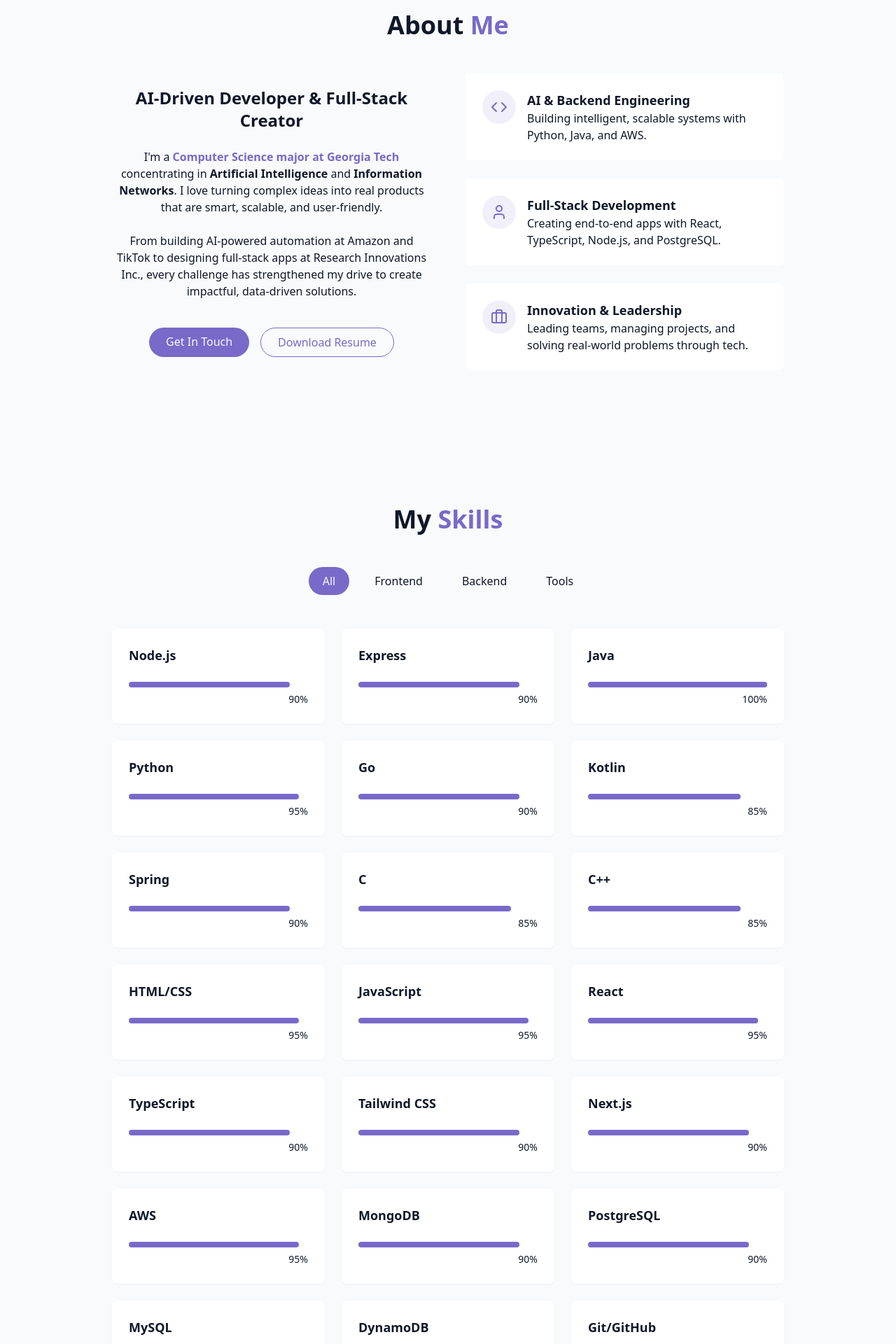
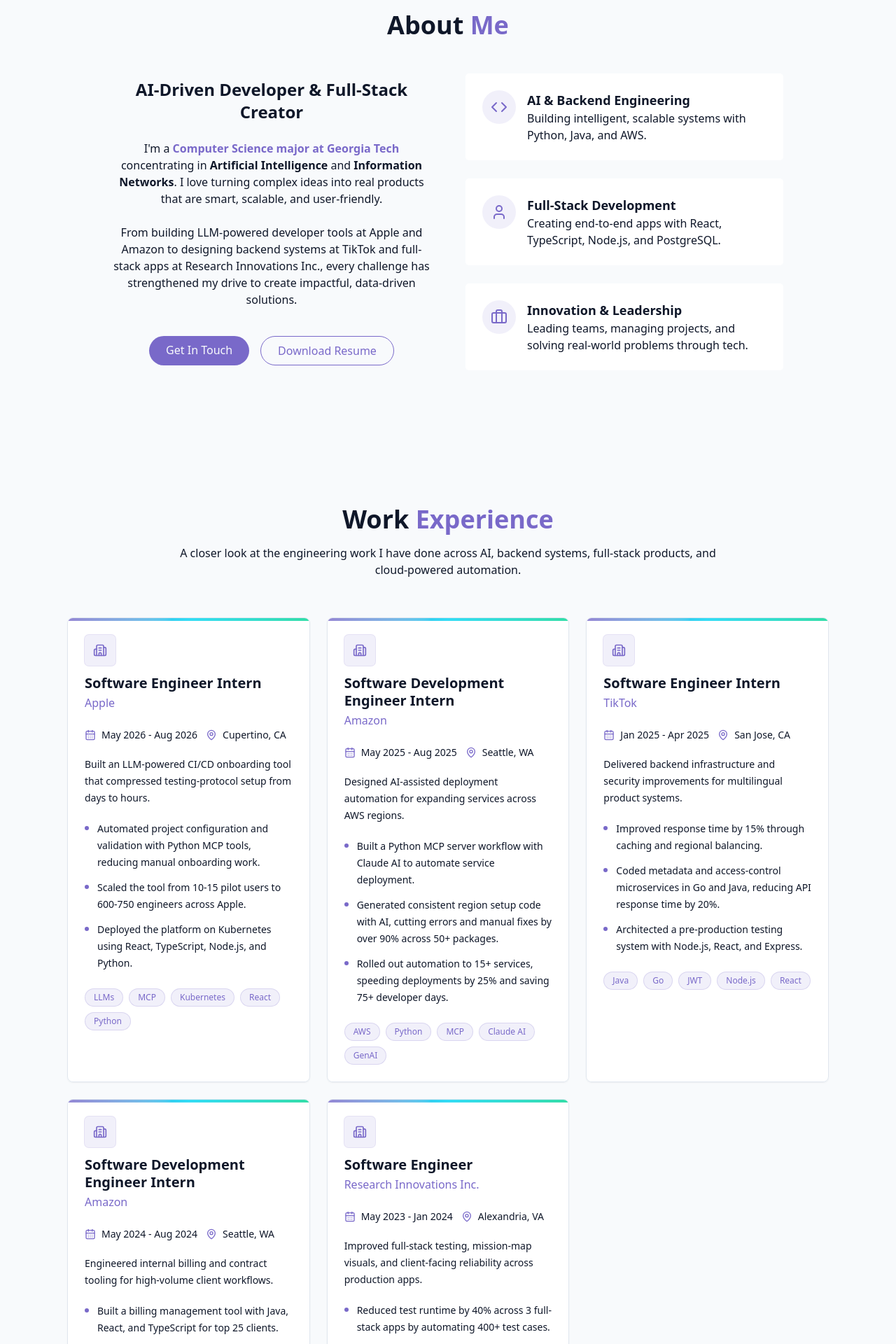
Before and after one commit to Aki1781/portfolio-website, a React (Vite) app: page / in a window 1280 px wide. Shown: the part 880-2800 px from the top of the page at 70% size. Built offline with nearby package versions, Linux system fonts and the light colour scheme.

Commit message:
Added new experiences and projects

```diff
--- a/src/components/AboutSection.jsx
+++ b/src/components/AboutSection.jsx
@@ -22,8 +22,8 @@ export const AboutSection = () => {
             </p>
 
             <p className="text-muted-foreground">
-              From building AI-powered automation at Amazon and TikTok to designing full-stack apps at
-              Research Innovations Inc., every challenge has strengthened my drive to create
+              From building LLM-powered developer tools at Apple and Amazon to designing backend systems at
+              TikTok and full-stack apps at Research Innovations Inc., every challenge has strengthened my drive to create
               impactful, data-driven solutions.
             </p>
 
--- /dev/null
+++ b/src/components/ExperienceSection.jsx
@@ -0,0 +1,154 @@
+import { Building2, CalendarDays, MapPin } from "lucide-react";
+
+const experiences = [
+  {
+    company: "Apple",
+    role: "Software Engineer Intern",
+    period: "May 2026 - Aug 2026",
+    location: "Cupertino, CA",
+    summary:
+      "Built an LLM-powered CI/CD onboarding tool that compressed testing-protocol setup from days to hours.",
+    highlights: [
+      "Automated project configuration and validation with Python MCP tools, reducing manual onboarding work.",
+      "Scaled the tool from 10-15 pilot users to 600-750 engineers across Apple.",
+      "Deployed the platform on Kubernetes using React, TypeScript, Node.js, and Python.",
+    ],
+    tools: ["LLMs", "MCP", "Kubernetes", "React", "Python"],
+  },
+  {
+    company: "Amazon",
+    role: "Software Development Engineer Intern",
+    period: "May 2025 - Aug 2025",
+    location: "Seattle, WA",
+    summary:
+      "Designed AI-assisted deployment automation for expanding services across AWS regions.",
+    highlights: [
+      "Built a Python MCP server workflow with Claude AI to automate service deployment.",
+      "Generated consistent region setup code with AI, cutting errors and manual fixes by over 90% across 50+ packages.",
+      "Rolled out automation to 15+ services, speeding deployments by 25% and saving 75+ developer days.",
+    ],
+    tools: ["AWS", "Python", "MCP", "Claude AI", "GenAI"],
+  },
+  {
+    company: "TikTok",
+    role: "Software Engineer Intern",
+    period: "Jan 2025 - Apr 2025",
+    location: "San Jose, CA",
+    summary:
+      "Delivered backend infrastructure and security improvements for multilingual product systems.",
+    highlights: [
+      "Improved response time by 15% through caching and regional balancing.",
+      "Coded metadata and access-control microservices in Go and Java, reducing API response time by 20%.",
+      "Architected a pre-production testing system with Node.js, React, and Express.",
+    ],
+    tools: ["Java", "Go", "JWT", "Node.js", "React"],
+  },
+  {
+    company: "Amazon",
+    role: "Software Development Engineer Intern",
+    period: "May 2024 - Aug 2024",
+    location: "Seattle, WA",
+    summary:
+      "Engineered internal billing and contract tooling for high-volume client workflows.",
+    highlights: [
+      "Built a billing management tool with Java, React, and TypeScript for top 25 clients.",
+      "Integrated AWS-backed services for real-time contract sync, reducing latency from days to milliseconds.",
+      "Streamlined backend workflows with Java, Docker, and DynamoDB, cutting testing time by 60%.",
+    ],
+    tools: ["Java", "React", "TypeScript", "AWS", "DynamoDB"],
+  },
+  {
+    company: "Research Innovations Inc.",
+    role: "Software Engineer",
+    period: "May 2023 - Jan 2024",
+    location: "Alexandria, VA",
+    summary:
+      "Improved full-stack testing, mission-map visuals, and client-facing reliability across production apps.",
+    highlights: [
+      "Reduced test runtime by 40% across 3 full-stack apps by automating 400+ test cases.",
+      "Expanded mission map visuals by 15% with richer status data and large-scale testing.",
+      "Managed 500+ test cases while improving client satisfaction and reducing manual testing.",
+    ],
+    tools: ["Cypress", "Java", "Python", "Testing"],
+  },
+];
+
+const ExperienceSection = () => {
+  return (
+    <section id="experience" className="py-24 px-4 relative">
+      <div className="container mx-auto max-w-6xl">
+        <div className="max-w-3xl mx-auto text-center mb-14">
+          <h2 className="text-3xl md:text-4xl font-bold mb-4">
+            Work <span className="text-primary">Experience</span>
+          </h2>
+          <p className="text-muted-foreground">
+            A closer look at the engineering work I have done across AI, backend
+            systems, full-stack products, and cloud-powered automation.
+          </p>
+        </div>
+
+        <div className="grid grid-cols-1 md:grid-cols-2 xl:grid-cols-3 gap-6">
+          {experiences.map((experience) => (
+            <article
+              key={`${experience.company}-${experience.role}-${experience.period}`}
+              className="group relative overflow-hidden rounded-lg border border-border bg-card/90 p-6 text-left shadow-xs card-hover"
+            >
+              <div className="absolute inset-x-0 top-0 h-1 bg-linear-to-r from-primary via-cyan-400 to-emerald-400 opacity-80" />
+
+              <div className="mb-6 flex items-start justify-between gap-4">
+                <div className="min-w-0">
+                  <div className="mb-3 inline-flex h-11 w-11 items-center justify-center rounded-md bg-primary/10 text-primary ring-1 ring-primary/20">
+                    <Building2 className="h-5 w-5" aria-hidden="true" />
+                  </div>
+                  <h3 className="text-xl font-semibold leading-tight">
+                    {experience.role}
+                  </h3>
+                  <p className="mt-1 text-base font-medium text-primary">
+                    {experience.company}
+                  </p>
+                </div>
+              </div>
+
+              <div className="mb-5 flex flex-wrap gap-3 text-sm text-muted-foreground">
+                <span className="inline-flex items-center gap-2">
+                  <CalendarDays className="h-4 w-4 text-primary" aria-hidden="true" />
+                  {experience.period}
+                </span>
+                <span className="inline-flex items-center gap-2">
+                  <MapPin className="h-4 w-4 text-primary" aria-hidden="true" />
+                  {experience.location}
+                </span>
+              </div>
+
+              <p className="mb-5 text-sm leading-6 text-muted-foreground">
+                {experience.summary}
+              </p>
+
+              <ul className="space-y-3">
+                {experience.highlights.map((highlight) => (
+                  <li key={highlight} className="flex gap-3 text-sm leading-6">
+                    <span className="mt-2 h-1.5 w-1.5 shrink-0 rounded-full bg-primary" />
+                    <span>{highlight}</span>
+                  </li>
+                ))}
+              </ul>
+
+              <div className="mt-6 flex flex-wrap gap-2">
+                {experience.tools.map((tool) => (
+                  <span
+                    key={tool}
+                    className="rounded-full border border-primary/20 bg-primary/10 px-3 py-1 text-xs font-medium text-primary"
+                  >
+                    {tool}
+                  </span>
+                ))}
+              </div>
+            </article>
+          ))}
+        </div>
+      </div>
+    </section>
+  );
+};
+
+export default ExperienceSection;
--- a/src/components/NavBar.jsx
+++ b/src/components/NavBar.jsx
@@ -6,7 +6,8 @@ import ThemeToggle from './ThemeToggle';
 const navItems = [
     { name: 'Home', href: "#hero"},
     { name: 'About', href: "#about"},
-    { name: 'Skils', href: "#skills"},
+    { name: 'Skills', href: "#skills"},
+    { name: 'Experience', href: "#experience"},
     { name: 'Projects', href: "#projects"},
     { name: 'Contact', href: "#contact"},
 ]
@@ -17,7 +18,7 @@ const NavBar = () => {
 
     useEffect(() => {
         const handleScroll = () => {
-            setisScrolled(window.screenY > 10)
+            setisScrolled(window.scrollY > 10)
         }
         window.addEventListener('scroll', handleScroll)
         return () => {
--- a/src/components/ProjectsSection.jsx
+++ b/src/components/ProjectsSection.jsx
@@ -1,5 +1,4 @@
-import { ArrowRight, ExternalLink, Github } from 'lucide-react';
-import React from 'react'
+import { Activity, ArrowRight, BrainCircuit, ExternalLink, FileSearch, Github } from 'lucide-react';
 
 
 const projects = [
@@ -14,7 +13,7 @@ const projects = [
   },
   {
     id: 2,
-    title: "Twiiter Clone",
+    title: "Twitter Clone",
     description:
       "A social media app that mimics Twitter’s core features like posting, liking, and following",
     image: '/assets/twiiter.png',
@@ -32,6 +31,28 @@ const projects = [
     demoUrl: "https://github.com/Aki1781/ai-powered-web",
     githubUrl: "https://github.com/Aki1781/ai-powered-web",
   },
+  {
+    id: 4,
+    title: "AI-Based Disease Analysis",
+    description:
+      "A machine learning project focused on using AI methods to analyze health data and support disease-risk insights",
+    tags: ["Python", "Machine Learning", "AI", "Data"],
+    demoUrl: "https://github.gatech.edu/apatel847/CS4365_Project",
+    githubUrl: "https://github.gatech.edu/apatel847/CS4365_Project",
+    icon: Activity,
+    accent: "from-rose-500/25 via-primary/20 to-cyan-400/25",
+  },
+  {
+    id: 5,
+    title: "Resume-Job Fit Classification Pipeline",
+    description:
+      "An NLP pipeline that classifies resume-job fit across thousands of records using supervised learning models",
+    tags: ["NLP", "Python", "PyTorch", "Machine Learning"],
+    demoUrl: "https://github.gatech.edu/ayelishala3/mlteam66",
+    githubUrl: "https://github.gatech.edu/ayelishala3/mlteam66",
+    icon: FileSearch,
+    accent: "from-emerald-400/25 via-primary/20 to-sky-400/25",
+  },
 ];
 
 const ProjectsSection = () => {
@@ -48,32 +69,43 @@ const ProjectsSection = () => {
             </p>
 
             <div className="grid grid-cols-1 md:grid-cols-2 lg:grid-cols-3 gap-8">
-                {projects.map((project, key) => (
-                    <div key={key} className="group bg-card rounded-lg overflow-hidden shadow-xs card-hover">
-                        <div className="h-48 overflow-hidden">
-                            <img src={project.image} className="w-full h-full object-cover transition-transform duration-500 group-hober:scale-110"/>
-                        </div>
+                {projects.map((project) => {
+                    const ProjectIcon = project.icon ?? BrainCircuit;
+
+                    return (
+                    <div key={project.id} className="group bg-card rounded-lg overflow-hidden shadow-xs card-hover text-left">
+                        {project.image ? (
+                            <div className="h-48 overflow-hidden">
+                                <img src={project.image} alt={`${project.title} preview`} className="w-full h-full object-cover transition-transform duration-500 group-hover:scale-110"/>
+                            </div>
+                        ) : (
+                            <div className={`h-48 bg-linear-to-br ${project.accent} flex items-center justify-center border-b border-border`}>
+                                <div className="flex h-20 w-20 items-center justify-center rounded-lg bg-card/80 text-primary ring-1 ring-primary/20 backdrop-blur-sm">
+                                    <ProjectIcon className="h-10 w-10" aria-hidden="true" />
+                                </div>
+                            </div>
+                        )}
 
                         <div className="p-6">
                             <div className="flex flex-wrap gap-2 mb-4">
                                 {project.tags.map((tag) => (
-                                    <span className="px-2 py-1 text-xs font-medium border rounded-full bg-primary/30 text-secondary-foreground">{tag}</span>
+                                    <span key={tag} className="px-2 py-1 text-xs font-medium border rounded-full bg-primary/30 text-secondary-foreground">{tag}</span>
                                 ))}
 
                             </div>
+                            <h3 className="text-xl font-semibold mb-1"> {project.title}</h3>
+                            <p className="text-muted-foreground text-sm mb-4"> {project.description}</p>
 
-                        </div>
-                        <h3 className="text-xl font-semibold mb-1"> {project.title}</h3>
-                        <p className="text-muted-foreground text-sm mb-4"> {project.description}</p>
-
-                        <div className="flex jusify-between items-center">
-                            <div className="flex space-x-3">
-                                <a href={project.demoUrl} target="_blank "className="text-goreground/80 hover:text-primary transition-colors duration-300"> <ExternalLink size={20}/> </a>
-                                <a href={project.githubUrl} target="_blank" className="text-goreground/80 hover:text-primary transition-colors duration-300"> <Github size={20}/> </a>
+                            <div className="flex justify-between items-center">
+                                <div className="flex space-x-3">
+                                    <a href={project.demoUrl} target="_blank" rel="noreferrer" className="text-foreground/80 hover:text-primary transition-colors duration-300" aria-label={`View ${project.title} demo`}> <ExternalLink size={20}/> </a>
+                                    <a href={project.githubUrl} target="_blank" rel="noreferrer" className="text-foreground/80 hover:text-primary transition-colors duration-300" aria-label={`View ${project.title} GitHub repository`}> <Github size={20}/> </a>
+                                </div>
                             </div>
                         </div>
                     </div>
-                ))}
+                    );
+                })}
 
             </div>
             <div className="text-center mt-12">
--- a/src/components/SkillsSection.jsx
+++ b/src/components/SkillsSection.jsx
@@ -17,12 +17,14 @@ const skills = [
   { name: "HTML/CSS", level: 95, category: "frontend" },
   { name: "JavaScript", level: 95, category: "frontend" },
   { name: "React", level: 95, category: "frontend" },
+  { name: "Angular", level: 85, category: "frontend" },
   { name: "TypeScript", level: 90, category: "frontend" },
   { name: "Tailwind CSS", level: 90, category: "frontend" },
   { name: "Next.js", level: 90, category: "frontend" },
 
   // Databases & Cloud
   { name: "AWS", level: 95, category: "backend" },
+  { name: "Azure", level: 85, category: "backend" },
   { name: "MongoDB", level: 90, category: "backend" },
   { name: "PostgreSQL", level: 90, category: "backend" },
   { name: "MySQL", level: 90, category: "backend" },
@@ -33,6 +35,8 @@ const skills = [
   { name: "Docker", level: 90, category: "tools" },
   { name: "JUnit", level: 85, category: "tools" },
   { name: "Cypress", level: 90, category: "tools" },
+  { name: "PyTorch", level: 85, category: "tools" },
+  { name: "TensorFlow", level: 85, category: "tools" },
   { name: "Figma", level: 90, category: "tools" },
   { name: "VS Code", level: 100, category: "tools" },
 ];
--- a/src/components/StarBackground.jsx
+++ b/src/components/StarBackground.jsx
@@ -1,4 +1,4 @@
-import React, { use, useEffect, useState } from 'react'
+import React, { useEffect, useState } from 'react'
 
 
 
--- a/src/pages/Home.jsx
+++ b/src/pages/Home.jsx
@@ -3,6 +3,7 @@ import StarBackground from "../components/StarBackground";
 import HeroSection from "../components/HeroSection";
 import AboutSection from "../components/AboutSection";
 import SkillsSection from "../components/SkillsSection";
+import ExperienceSection from "../components/ExperienceSection";
 import ProjectsSection from "../components/ProjectsSection";
 import ContactSection from "../components/ContactSection";
 import { Footer } from "../components/Footer";
@@ -19,6 +20,7 @@ export const Home = () => {
       <main>
         <HeroSection />
         <AboutSection />
+        <ExperienceSection />
         <SkillsSection />
         <ProjectsSection />
         <ContactSection />
--- a/vite.config.js
+++ b/vite.config.js
@@ -2,6 +2,9 @@ import { defineConfig } from 'vite'
 import react from '@vitejs/plugin-react'
 import tailwindcss from "@tailwindcss/vite"
 import path from 'path'
+import { fileURLToPath } from 'url'
+
+const __dirname = path.dirname(fileURLToPath(import.meta.url))
 
 // https://vite.dev/config/
 export default defineConfig({
```
Also changed, not shown: src/components/ContactSection.jsx (+29 -17 lines), 1 other file (tests, documents, lock files or other folders).
